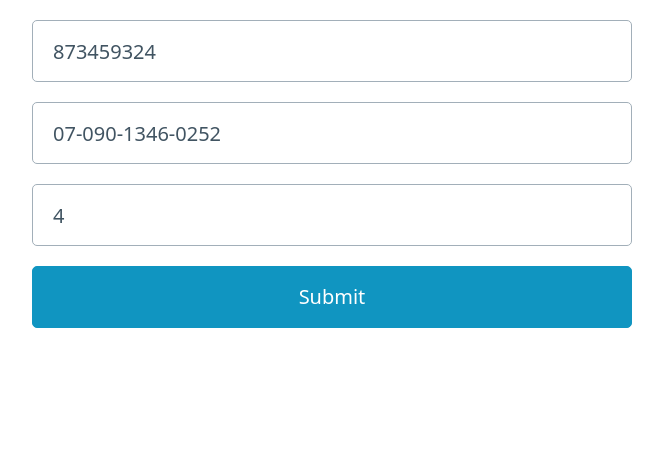
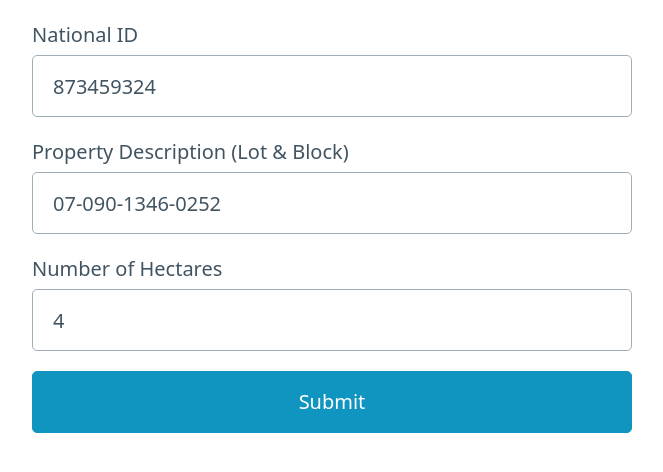
Before and after one commit to EndymionJkb/refi-buyer, a SvelteKit app: page / in a window 1280 px wide. Shown: the top 472 px of the page, without its empty margins (308-971 px from the left). Built offline with nearby package versions, Linux system fonts and the light colour scheme; no server answers.

Commit message:
feat: label inputs

```diff
--- a/src/routes/+page.svelte
+++ b/src/routes/+page.svelte
@@ -41,9 +41,14 @@
 
 <div class="grid">
 	<form on:submit|preventDefault={handleCreateCredential}>
-		<input type="number" name="National ID" bind:value={nationalID} />
-		<input type="text" name="Property Description (Lot & Block)" bind:value={lotAndBlock} />
-		<input type="number" name="# Hectares" bind:value={hectares} />
+	  <label for="nationalID">National ID</label>
+		<input type="number" id="nationalID" bind:value={nationalID} />
+		<br />
+		<label for="propertyDescription">Property Description (Lot & Block)</label>
+		<input type="text" id="propertyDescription" bind:value={lotAndBlock} />
+		<br />
+		<label for="numHectares">Number of Hectares</label>
+		<input type="number" id="numHectares" bind:value={hectares} />
 		<button type="submit"> Submit </button>
 	</form>
 	{#if hasClaimUrl}
```
